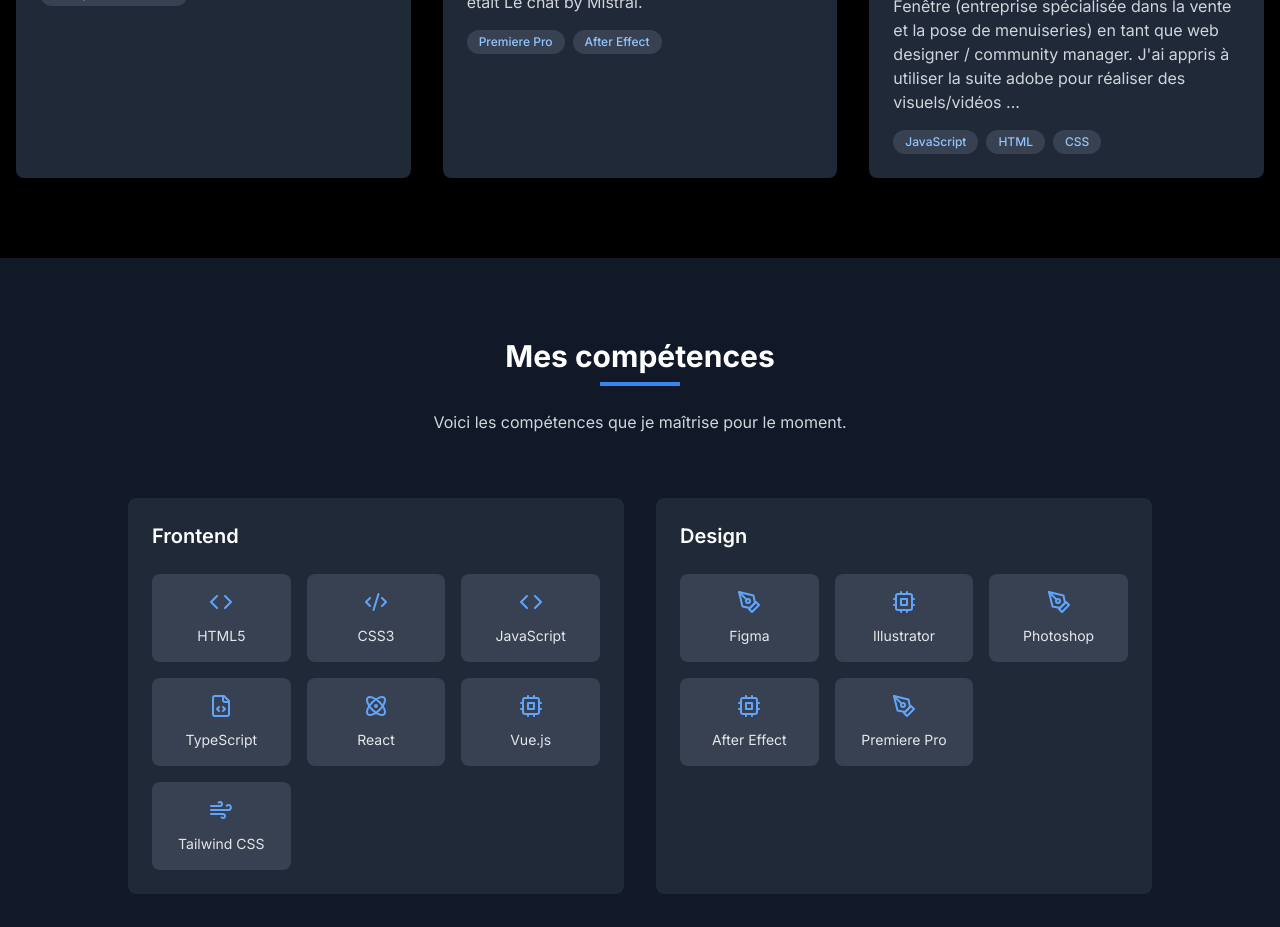
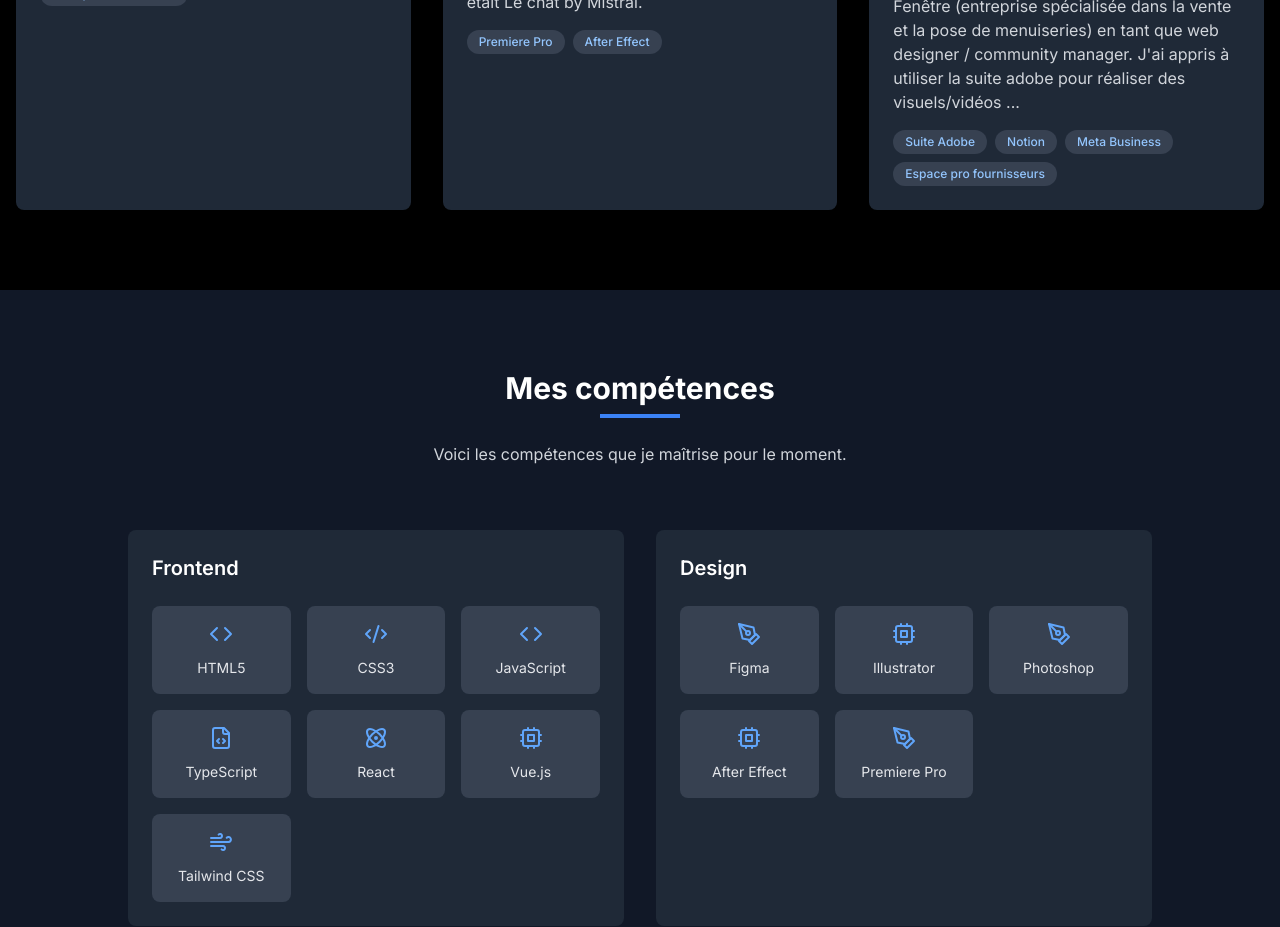
Before and after one commit to Raivals/Portfolio-V2, a React (Vite) app: page / in a window 1280 px wide. Shown: the part 2540-3467 px from the top of the page. Built offline with nearby package versions, Linux system fonts and the light colour scheme.

Commit message:
remove eng informations

```diff
--- a/src/data.ts
+++ b/src/data.ts
@@ -114,13 +114,13 @@ export const projects: Project[] = [
     id: 'project-6',
     title: 'L\Expert Fenêtre - Isolation et Habitat',
     description: 'J\'ai réalisé mon alternance chez L\'Expert Fenêtre (entreprise spécialisée dans la vente et la pose de menuiseries) en tant que web designer / community manager. J\'ai appris à utiliser la suite adobe pour réaliser des visuels/vidéos ...',
-    tags: ['JavaScript', 'HTML', 'CSS'],
+    tags: ['Suite Adobe', 'Notion', ' Meta Business', 'Espace pro fournisseurs'],
     imageUrl: '/assets/expert fenetre site.png',
     demoUrl: 'https://www.lexpert-fenetre-54.com/',
     details: {
       overview: 'L\'alternance a été une expérience très enrichissante. J\'ai appris énormément au niveau design et UI UX ce que va me permettre de développer un sens du design et le l\'interface bien plus aiguisé.',
       challenges: 'Intégrer la page d\'accueil complète en 4h',
-      solutions: 'Built a unified data adapter layer to normalize data from different APIs. Used Chart.js with custom configurations for weather-specific visualizations.',
+      solutions: '',
       technologies: ['Suite Adobe', 'Notion', ' Meta Business', 'Espace pro fournisseurs'],
       highlights: [
 
```
